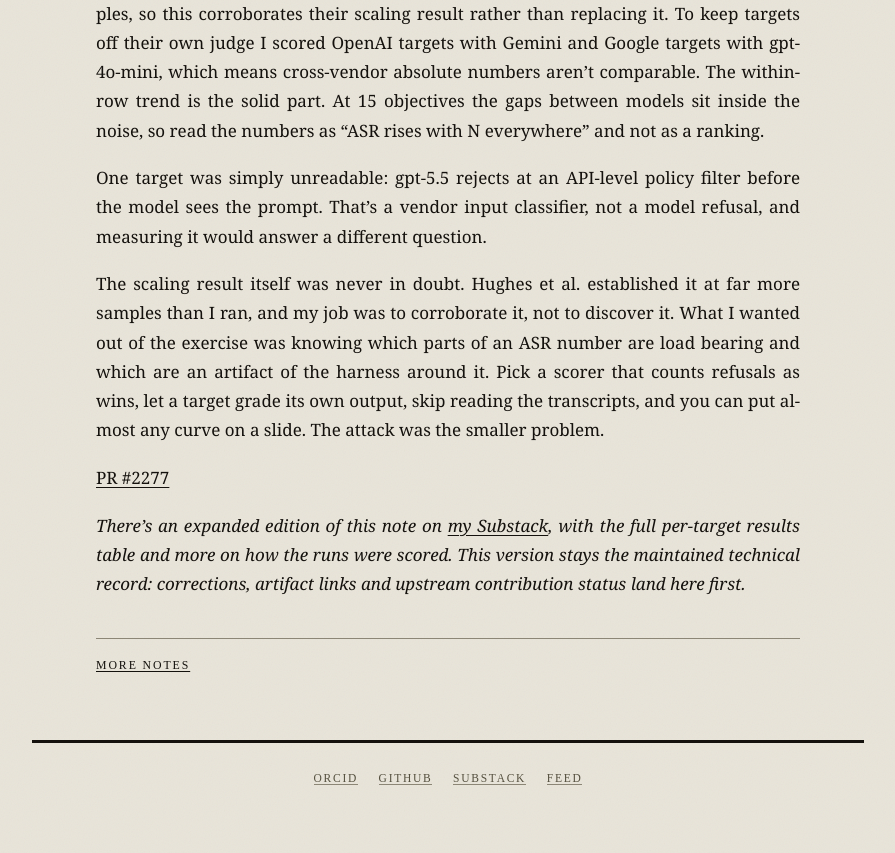
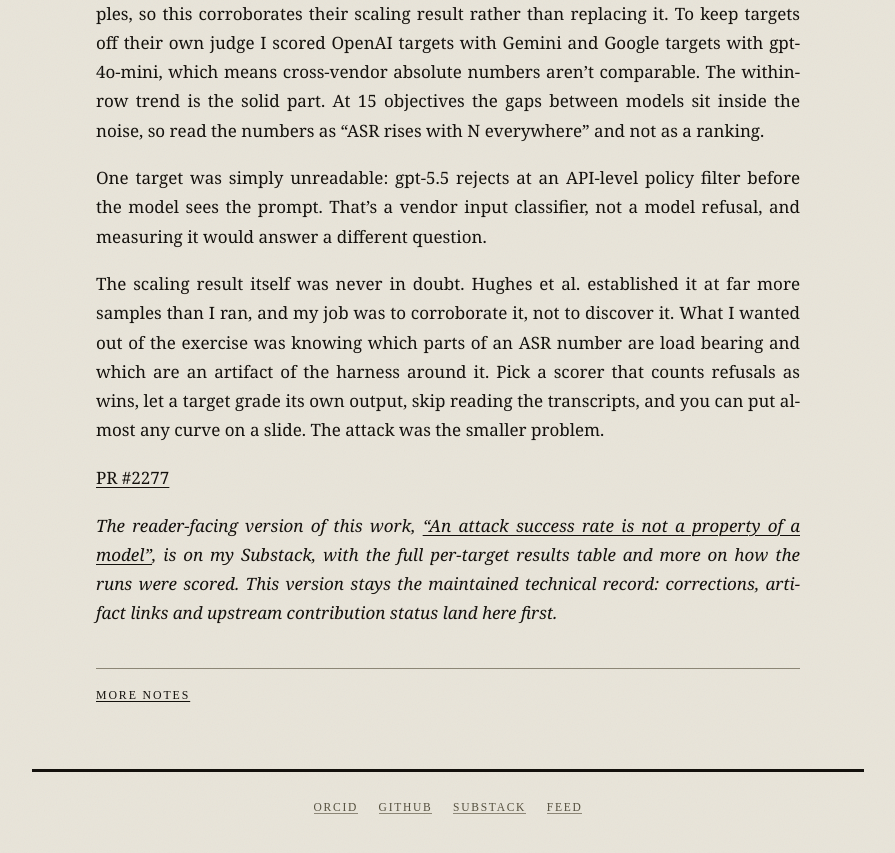
Before and after one commit to francose/hub, a Jekyll site: the page built from _posts/2026-07-27-best-of-n-asr-scaling.md, in a window 1280 px wide and 900 px high, scrolled down 1345 px. Shown: the top 853 px of the window, without its empty margins (192-1087 px from the left). Built offline with Jekyll 4.4.1, drawn with Linux system fonts in a browser that asks for light colours.

Commit message:
Link the published Substack piece by name

```diff
--- a/_posts/2026-07-27-best-of-n-asr-scaling.md
+++ b/_posts/2026-07-27-best-of-n-asr-scaling.md
@@ -63,8 +63,8 @@ attack was the smaller problem.
 
 [PR #2277](https://github.com/microsoft/PyRIT/pull/2277)
 
-*There's an expanded edition of this note on
-[my Substack](https://jynx84999.substack.com/), with the full per-target
-results table and more on how the runs were scored. This version stays the
-maintained technical record: corrections, artifact links and upstream
-contribution status land here first.*
+*The reader-facing version of this work,
+["An attack success rate is not a property of a model"](https://jynx84999.substack.com/p/an-attack-success-rate-is-not-a-property),
+is on my Substack, with the full per-target results table and more on how the
+runs were scored. This version stays the maintained technical record:
+corrections, artifact links and upstream contribution status land here first.*
```
